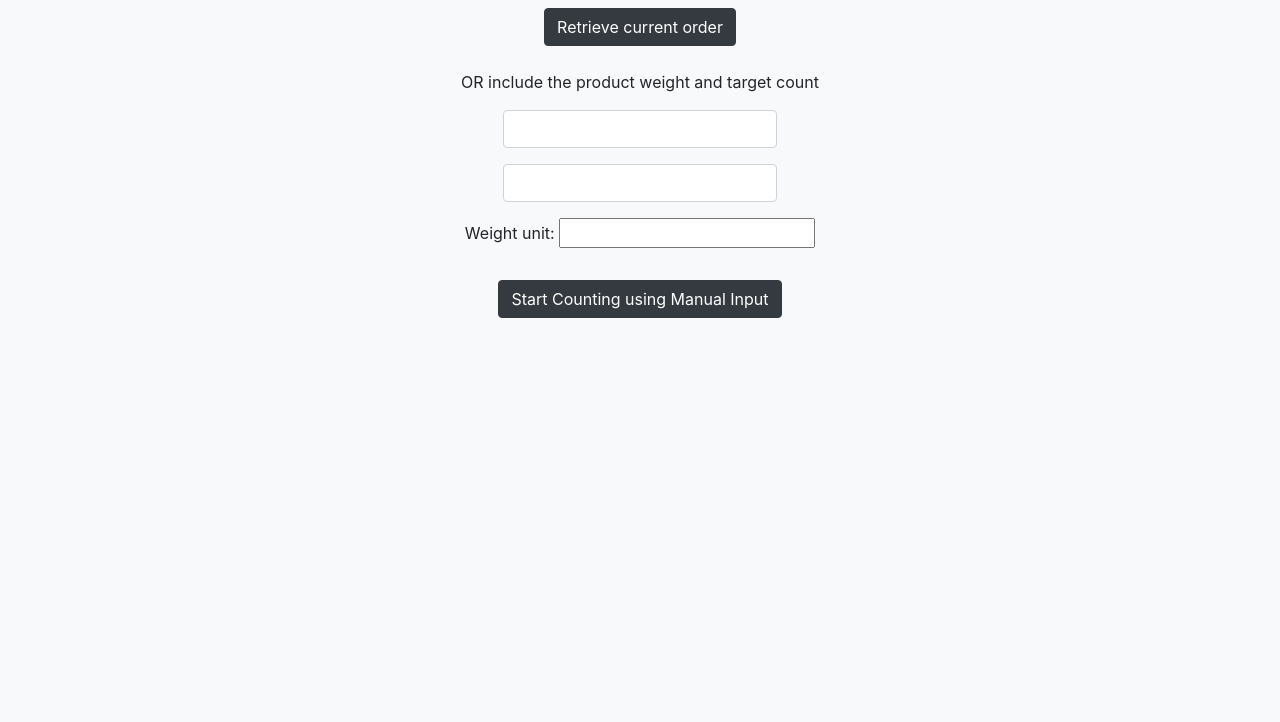
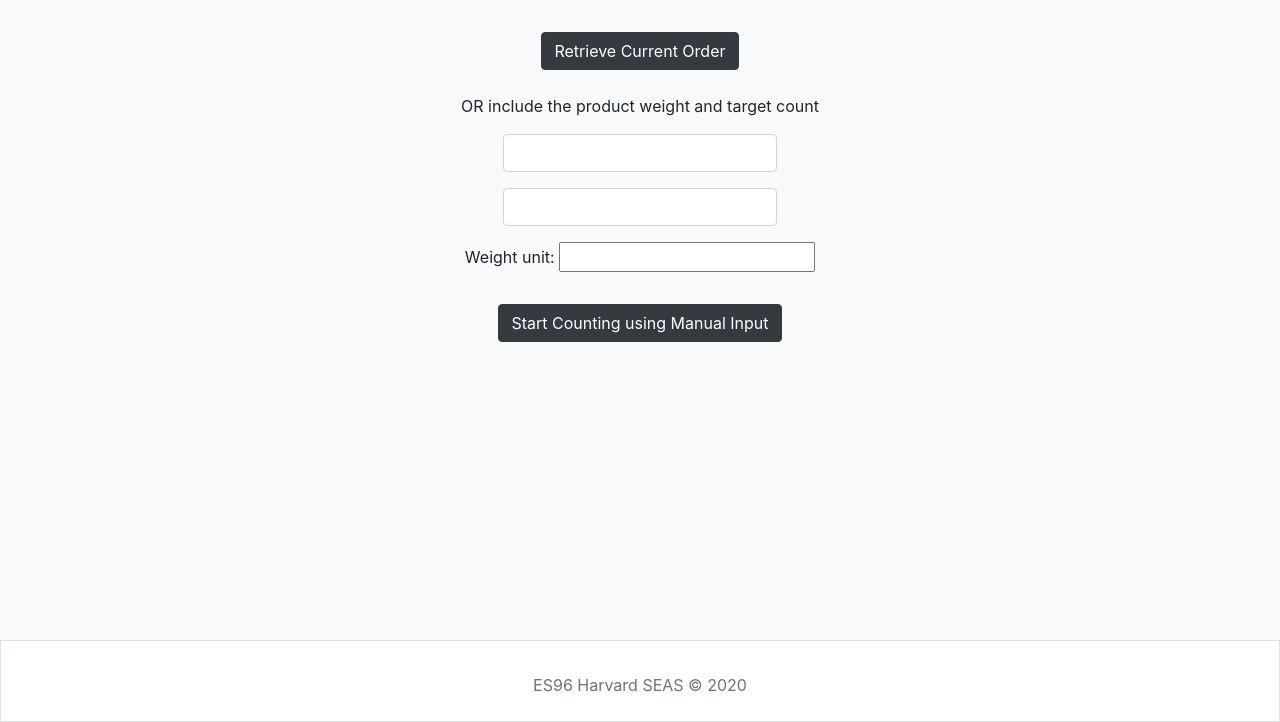
Before and after one commit to daysch/es96, a Flask app: template templates/enter_barcode.html in a window 1280 px wide. Shown: the part 78-800 px from the top of the page. Run offline with Flask 2, Linux system fonts and the light colour scheme; the template is opened without the code that fills it, so the values that code supplies are empty, except form fields; form fields are guessed from the names that the template uses; some libraries are stand-ins or nearby versions.

Commit message:
css changes

```diff
--- a/application.py
+++ b/application.py
@@ -2,7 +2,7 @@
 from flask_session import Session
 from tempfile import mkdtemp
 from werkzeug.exceptions import default_exceptions
-from readScale import *
+#from readScale import *
 from barcode2Weight import *
 from barcode2OrderQuantity import *
 from submit_to_wms import *
--- a/static/styles.css
+++ b/static/styles.css
@@ -64,12 +64,6 @@ main {
     text-align: center; /* center contents */
 }
 
-#logoutlink {
-  color: navy;
-  font-size: 18px;
-  font-weight: bold;
-}
-
 /*button.sager {
     background-color: #015C9F;
     border: none;
--- a/templates/enter_barcode.html
+++ b/templates/enter_barcode.html
@@ -7,9 +7,9 @@
 <!-- create a form that has two text form inputs and a submit button -->
 {% block main %}
 
-    <form action="{{ url_for('enter_product_number') }}" method="post" class="p-2">
+    <form action="{{ url_for('enter_product_number') }}" method="post" class="p-2 mt-4">
         <div class="form-group">
-                <button class="btn btn-dark" type="submit" name="count_type" value="retrieve_order">Retrieve current order</button>
+                <button class="btn btn-dark" type="submit" name="count_type" value="retrieve_order">Retrieve Current Order</button>
         </div>
     </form>
 
--- a/templates/layout.html
+++ b/templates/layout.html
@@ -49,6 +49,16 @@
             </main>
         </div>
 
+        {% if employee_id == 0 %}
+
+        {% else %}
+
+        <nav class="navbar fixed-bottom border bg-white">
+            <p class="mt-4 text-muted center"> ES96 Harvard SEAS &copy; 2020</p>
+        </nav>
+
+        {% endif %}
+
     </body>
 
 </html>
```
